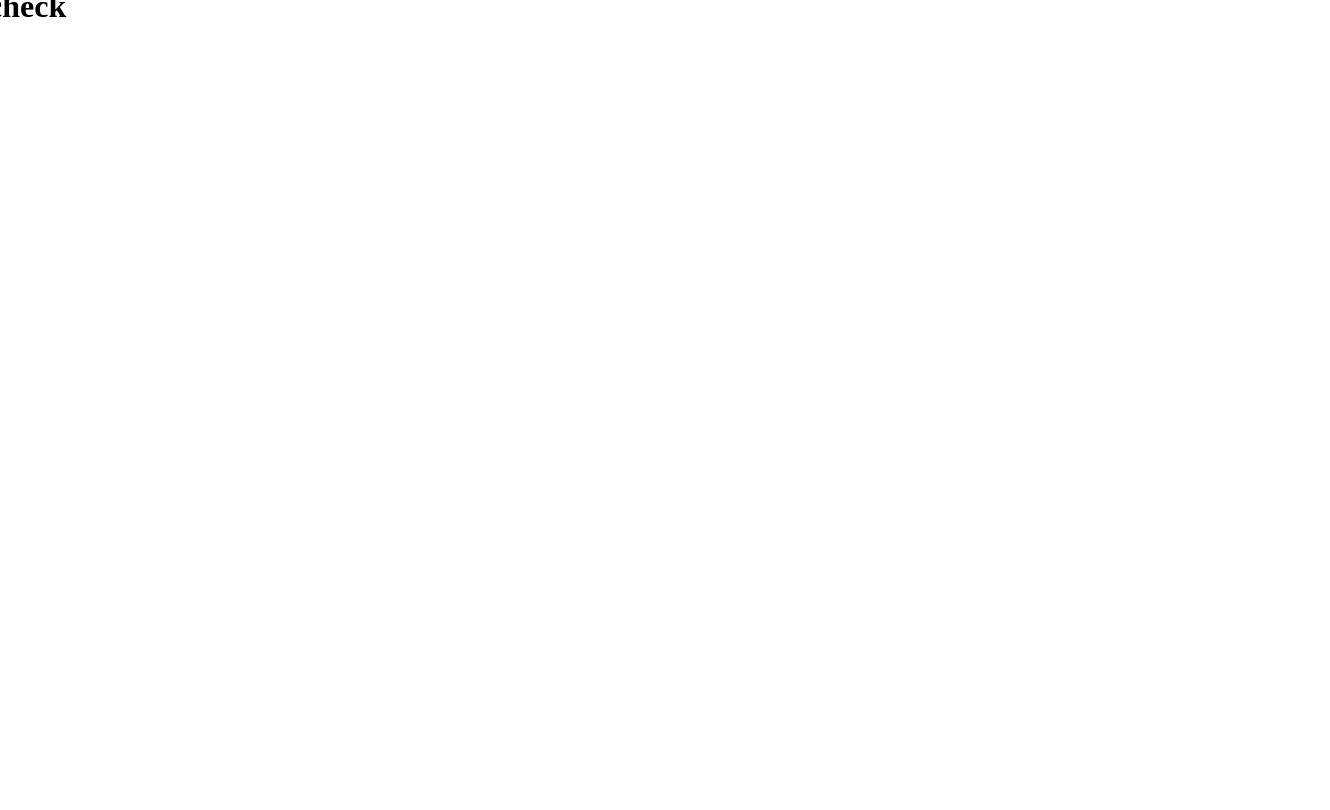
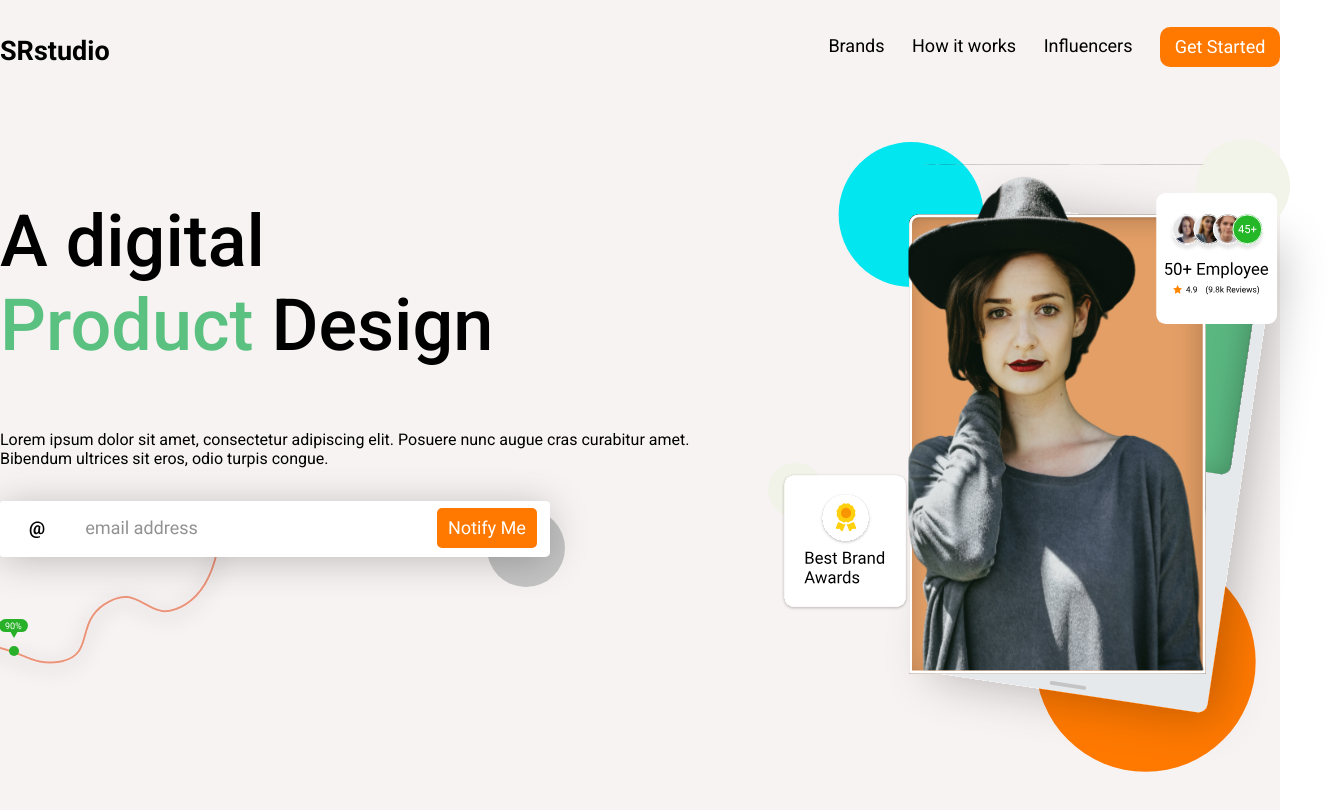
Before and after one commit to TheDavidGame/TheDavidGame.github.io, a Nuxt app: page / in a window 1280 px wide. Shown: the top 810 px of the page, 1330 px wide, since content can reach past the window. Built offline with nearby package versions, Linux system fonts and the light colour scheme.

Commit message:
header & underHeader

```diff
--- a/pages/index.vue
+++ b/pages/index.vue
@@ -1,7 +1,66 @@
 <template>
-  <v-row justify="center" align="center">
-    <h1>check</h1>
-  </v-row>
+  <div class="body">
+    <div class="wrapper">
+      <header class="header">
+        <div class="header__wrapper">
+          <div class="header__logo">
+            <a href="#!" class="header__logoLink">SRstudio</a>
+          </div>
+
+          <nav class="header__nav">
+            <ul class="header__list">
+              <li class="header__item">
+                <a href="#!" class="header__link">Brands </a>
+              </li>
+              <li class="header__item">
+                <a href="#!" class="header__link">How it works </a>
+              </li>
+              <li class="header__item">
+                <a href="#!" class="header__link">Influencers </a>
+              </li>
+              <li class="header__item">
+                <button class="header__link header__linkButton">
+                  Get Started
+                </button>
+              </li>
+            </ul>
+          </nav>
+        </div>
+      </header>
+      <div class="underHeader">
+        <div class="underHeader__wrapper">
+          <div class="underHeader__left">
+            <div class="underHeader__leftTitle">
+              <p class="underHeader__leftTitleItem">
+                A digital
+                <span style="color: rgba(91, 193, 128, 1)">Product</span>
+                Design
+              </p>
+            </div>
+            <div class="underHeader__leftUnderTitle">
+              <p class="underHeader__leftUnderTitleText">
+                Lorem ipsum dolor sit amet, consectetur adipiscing elit. Posuere
+                nunc augue cras curabitur amet. Bibendum ultrices sit eros, odio
+                turpis congue.
+              </p>
+              <img
+                src="../static/underHeader__left.svg"
+                alt="logoLeftUnderHeader"
+                class="underHeader__leftLogo"
+              />
+            </div>
+          </div>
+          <div class="underHeader__right">
+            <img
+              src="../static/underHeader__right.svg"
+              alt="logoRightUnderHeader"
+              class="underHeader__rightLogo"
+            />
+          </div>
+        </div>
+      </div>
+    </div>
+  </div>
 </template>
 
 <script>
@@ -9,3 +68,102 @@ export default {
   name: 'IndexPage',
 }
 </script>
+
+<style>
+.body {
+  background-color: #f8f3f3;
+  font-family: 'Roboto';
+}
+.wrapper {
+  margin: 0 auto;
+  max-width: 1400px;
+}
+.header {
+  padding-bottom: 48px;
+}
+.header__wrapper {
+  padding-top: 34.5px;
+  display: flex;
+  flex-wrap: wrap;
+  align-items: stretch;
+  justify-content: space-between;
+}
+.header__logo {
+  display: flex;
+  flex-wrap: wrap;
+  font-size: 27px;
+  font-weight: 700;
+}
+.header__list {
+  display: flex;
+  flex-wrap: wrap;
+}
+.header__item {
+  list-style-type: none;
+  margin-right: 27.5px;
+}
+.header__item:last-child {
+  margin-right: 0;
+}
+a {
+  color: #000 !important;
+  text-decoration: none;
+}
+.header__link {
+  font-size: 18px;
+  line-height: 21px;
+}
+.header__link:hover,
+.header__link:focus,
+.header__link:active {
+  opacity: 0.75;
+}
+.header__onlineHelp:hover,
+.header__onlineHelp:focus,
+.header__onlineHelp:active {
+  opacity: 0.75;
+}
+.header__linkButton {
+  margin-top: -8px;
+  color: white;
+  background: #ff7900;
+  border-radius: 10px;
+  width: 120px;
+  height: 40px;
+}
+.underHeader__wrapper {
+  height: 800px;
+  display: flex;
+  flex-wrap: wrap;
+}
+.underHeader__left {
+  display: flex;
+  flex-wrap: wrap;
+  padding-top: 85px;
+  width: 60%;
+}
+.underHeader__leftTitle {
+  width: 500px;
+  height: 50px;
+}
+.underHeader__leftTitleItem {
+  font-weight: 500;
+  font-size: 72px;
+  line-height: 84px;
+}
+.underHeader__leftUnderTitleText {
+  max-width: 700px;
+}
+.underHeader__leftLogo {
+  margin-left: -70px;
+}
+.underHeader__right {
+  display: flex;
+  flex-wrap: wrap;
+  width: 25%;
+}
+.underHeader__rightLogo {
+  width: 562px;
+  height: 681px;
+}
+</style>
```
Also changed, not shown: static/underHeader__left.svg (added), static/underHeader__right.svg (added).
